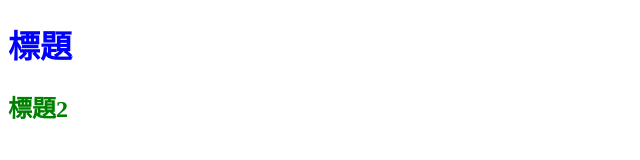
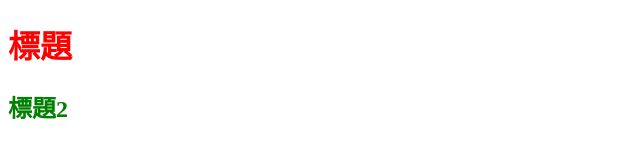
Before and after one commit to hbill320115/git-week6, a plain HTML site: page index.html in a window 1280 px wide. Shown: the whole page, without its empty margins (0-640 px from the left). Drawn offline with Linux system fonts and the light colour scheme.

Commit message:
h1改為紅色

```diff
--- a/all.css
+++ b/all.css
@@ -1,5 +1,5 @@
-.color-blue{
-    color: blue;
+.color-red{
+    color: red;
 }
 .color-green{
     color: green;
--- a/index.html
+++ b/index.html
@@ -7,7 +7,7 @@
     <link rel="stylesheet" href="./all.css">
 </head>
 <body>
-    <h1 class="color-blue">標題</h1>
+    <h1 class="color-red">標題</h1>
     <h2 class="color-green">標題2</h2>
 </body>
 </html>
```
